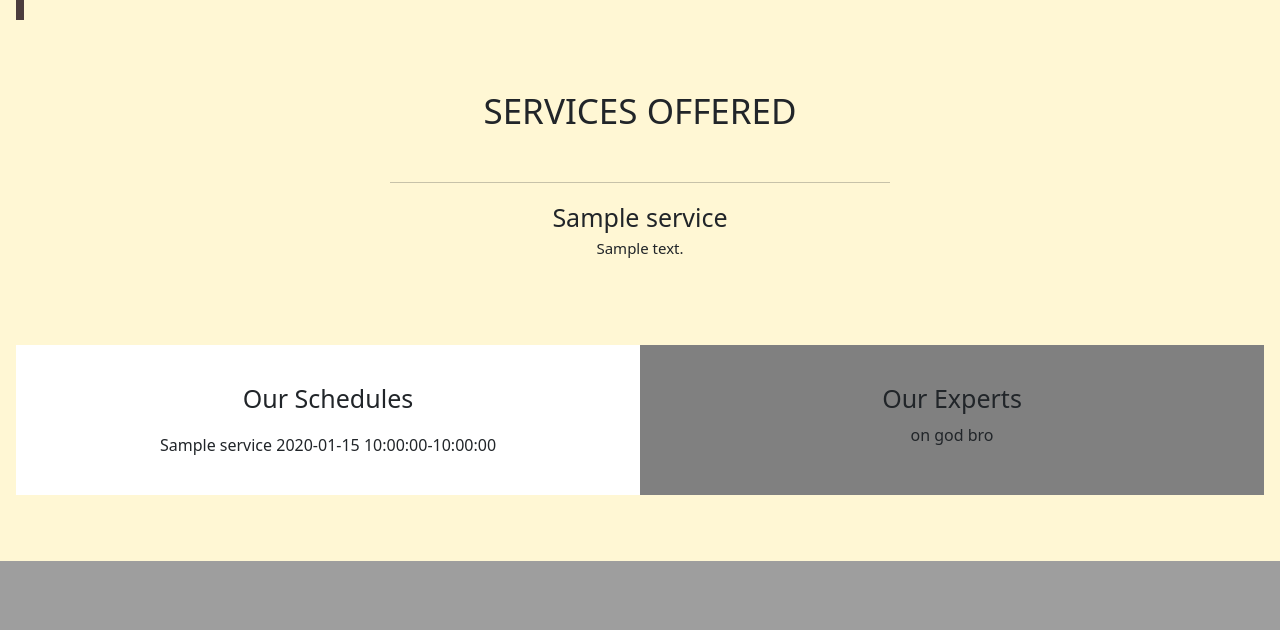
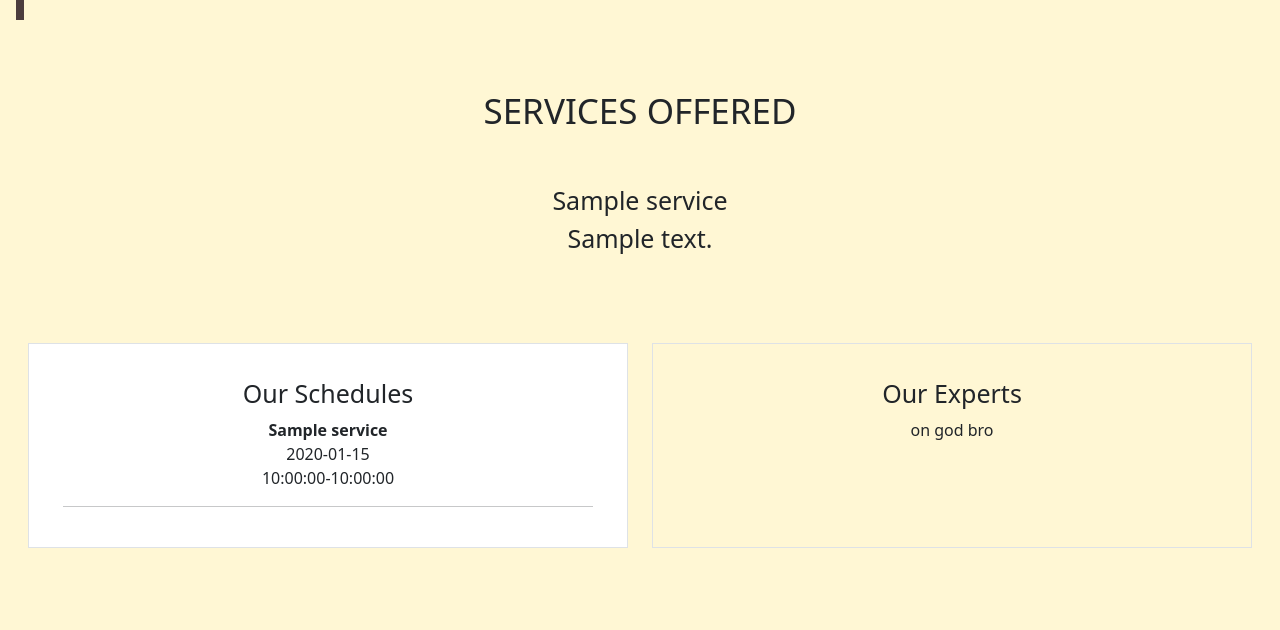
Before and after one commit to jolorambongga/SDAICv.0.13.06.23, a PHP site: page / in a window 1280 px wide. Shown: the part 1741-2371 px from the top of the page. Before the commit the page ends 2302 px from the top, so only its background shows below. Run offline with PHP 8.4, Linux system fonts and the light colour scheme; data comes from the database, SQL or seed files in the repository; tables that the repository leaves empty hold one stand-in row (values such as "Sample post").

Commit message:
Add files via upload

```diff
--- a/client/index.php
+++ b/client/index.php
@@ -17,7 +17,6 @@ include_once('header.php');
             <img src="https://www.logolynx.com/images/logolynx/2a/2ad00c896e94f1f42c33c5a71090ad5e.png" alt="Logo" width="150" height="auto" class="d-inline-block align-text-top mr-2" style="margin-bottom: 30px;">
             <div class="brand-text" style="font-size: 45px; color: white; font-weight: bold; line-height: 1; text-shadow: 1px 1px 2px rgba(0, 0, 0, 0.5);">STA. MARIA DIAGNOSTIC</div>
             <div class="brand-text" style="font-size: 45px; color: white; font-weight: bold; line-height: 1; text-shadow: 1px 1px 2px rgba(0, 0, 0, 0.5);">AND IMAGING CENTER</div>
-
           </a>
         </div>
       </div>
@@ -54,10 +53,6 @@ include_once('header.php');
     </div>
   </div>
 
-
-
-
-
   <!-- end nav bar -->
   <div class="my-wrapper" style="margin-bottom: 50px; margin-top: 50px;">
     <div class="container-fluid">
@@ -88,20 +83,23 @@ include_once('header.php');
     </div>
   </div>
 
-
-  <div style="background-color: white; margin-bottom: 50px; display: flex; height:150px;">
-    <div style="background-color: white; width: 50%; display: flex; flex-direction: column; justify-content: center; align-items: center;">
+  <!-- Responsive Container for Our Schedules and Our Experts -->
+  <div class="container-fluid" style="margin-bottom: 50px;">
+    <div class="row">
+      <div class="col-md-6 mb-3">
+        <div class="p-4 text-center bg-white border h-100">
           <h1 style="font-size: 25px; margin: 10px;">Our Schedules</h1>
-      <p id="our_schedules" style="font-size: 16px; margin: 10px; max-width: 70%;">vice monday 3pm - 4pm | service tuesday 4pm - 5pm | serv wednesday 5pm - 6pm | serv thursday & friday 6am - 9am</p>
+          <p id="our_schedules" style="font-size: 16px; margin: 10px;">vice monday 3pm - 4pm | service tuesday 4pm - 5pm | serv wednesday 5pm - 6pm | serv thursday & friday 6am - 9am</p>
         </div>
-    <div style="background-color: gray; width: 50%; display: flex; flex-direction: column; justify-content: center; align-items: center;">
-      <h1 style="font-size: 25px; margin: 0;">Our Experts</h1>
+      </div>
+      <div class="col-md-6 mb-3">
+        <div class="p-4 text-center bg-gray border h-100">
+          <h1 style="font-size: 25px; margin: 10px;">Our Experts</h1>
           <p id="our_experts" style="font-size: 16px; margin: 10px;">on god bro</p>
         </div>
       </div>
-
-
-
+    </div>
+  </div>
 
   <script type="text/javascript">
     $(document).ready(function() {
@@ -109,7 +107,6 @@ include_once('header.php');
       loadLanding();
       loadServices();
       loadDoctors();
-
 
       function loadLanding() {
         $.ajax({
@@ -162,19 +159,22 @@ include_once('header.php');
             console.log("SUCCESS RESPONSE SERVICE", response);
             $('#our_services').empty();
             $('#our_schedules').empty();
-            response.data.forEach(function (data) {
+            response.data.forEach(function(data) {
               const read_services_html = `
-              <center><hr style="width: 500px;"></center>
               <li>${data.service_name}
-                <p style="font-size: 15px;">${data.description}</p>
+                <p>${data.description}</p>
               </li>
               `;
+              $('#our_services').append(read_services_html);
 
               const read_schedules_html = `
-              ${data.service_name} ${data.concat_date} ${data.concat_time}
+              <div>
+                <strong>${data.service_name}</strong><br>
+                <span>${data.concat_date}</span><br>
+                <span>${data.concat_time}</span>
+                <hr>
+              </div>
               `;
-
-              $('#our_services').append(read_services_html);
               $('#our_schedules').append(read_schedules_html);
             });
           },
@@ -183,6 +183,7 @@ include_once('header.php');
           }
         });
       }
+
       function loadDoctors() {
         $.ajax({
           type: 'GET',
@@ -199,12 +200,6 @@ include_once('header.php');
     });
   </script>
 
-
-
-
-
-
-
   <?php
   include_once('footer.php');
 ?>
--- a/includes/css/my_css.css
+++ b/includes/css/my_css.css
@@ -172,3 +172,7 @@ color: black;
     color: #FFF7D4;
     background-color: #4C3D3D;
 }
+
+.bg-blue-light {
+    color: ;
+}
```
Lines whose indentation alone changed are shown as unchanged.
